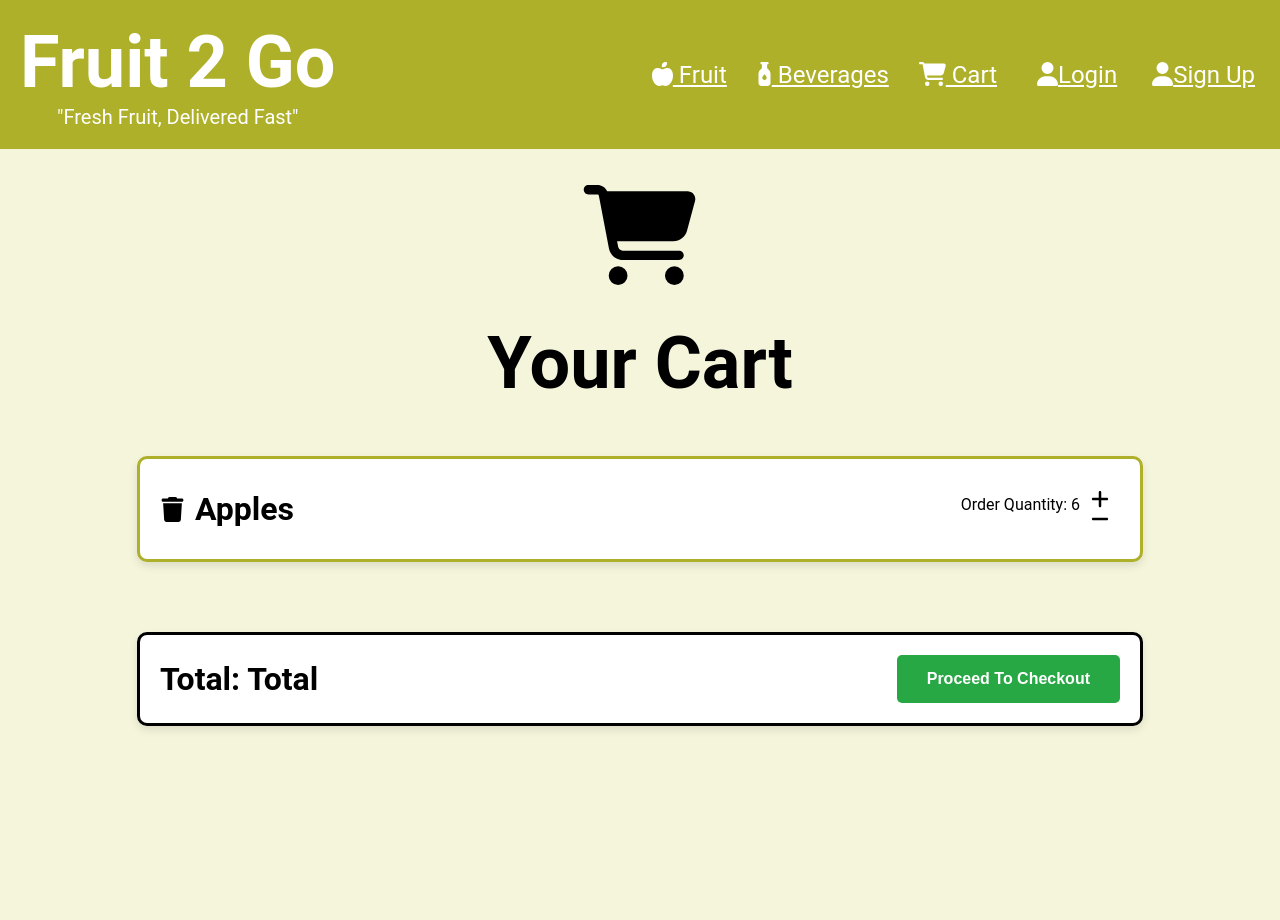
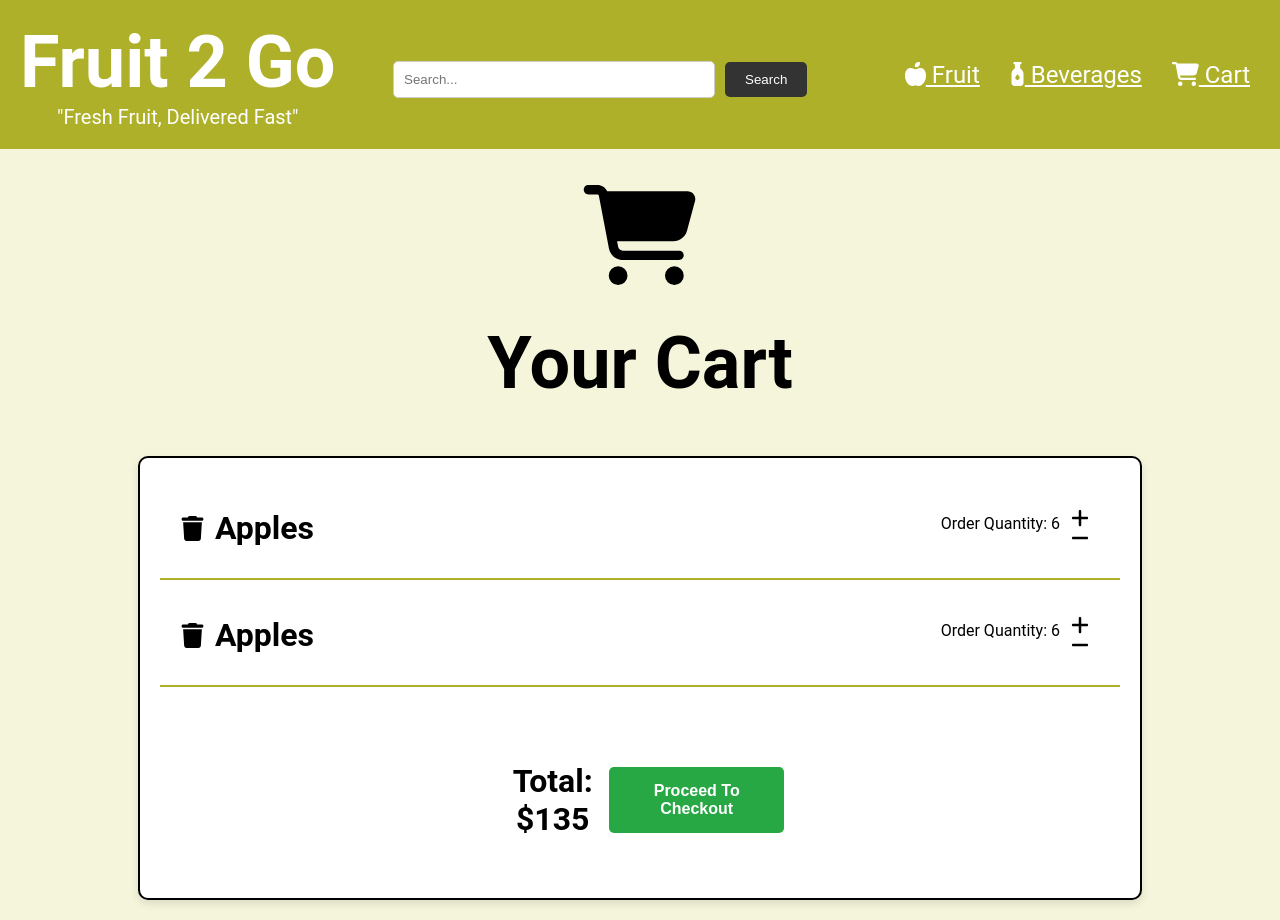
Before and after one commit to LiamGunning07/Fruit_To_Go, a Next.js app in the folder frontend/: page /cart in a window 1280 px wide. Shown: the top 920 px of the page. Before the commit the page ends 800 px from the top, so only its background shows below. Built offline with nearby package versions, Linux system fonts and the light colour scheme.

Commit message:
Add SearchBar + styling / altered styles across page

```diff
--- a/frontend/src/app/cart/page.js
+++ b/frontend/src/app/cart/page.js
@@ -13,7 +13,7 @@ export default function Cart() {
         <FontAwesomeIcon icon={faCartShopping} className={styles.faCartShopping} />
         <h1> Your Cart </h1>
       </div>
-      <div>
+      <div className={styles.cartlist_container}>
         <CartList />
       </div>
     </div>
--- a/frontend/src/app/components/CartList.jsx
+++ b/frontend/src/app/components/CartList.jsx
@@ -5,8 +5,9 @@ export default function CartList() {
   return (
     <div className={styles.container}>
       <CartCard />
+      <CartCard />
       <div className={styles.summary}>
-        <h1> Total: Total </h1>
+        <h1> Total: $135 </h1>
         <button> Proceed To Checkout </button>
       </div>
     </div>
--- a/frontend/src/app/components/Header.jsx
+++ b/frontend/src/app/components/Header.jsx
@@ -1,5 +1,6 @@
 "use client";
 import { useRouter } from 'next/navigation';
+import SearchBar from './SearchBar';
 import styles from '../styles/Header.module.css'
 import { FontAwesomeIcon } from '@fortawesome/react-fontawesome';
 import { faAppleWhole, faBottleDroplet, faCartShopping, faUser } from '@fortawesome/free-solid-svg-icons';
@@ -36,6 +37,9 @@ export default function Header() {
           <h1> Fruit 2 Go</h1>
           <p> "Fresh Fruit, Delivered Fast" </p>
         </div>
+        <div>
+          <SearchBar />
+        </div>
           <ul className={styles.links}>
             <li onClick={handleFruitClick}>
               <FontAwesomeIcon icon={faAppleWhole} />
@@ -46,14 +50,14 @@ export default function Header() {
             <li onClick={handleCartClick}>
               <FontAwesomeIcon icon={faCartShopping}/>
             <u> Cart </u></li>
-            <div className={styles.login}>
+                {/* <div className={styles.login}>
                 <li onClick={handleLoginClick}>
                 <FontAwesomeIcon icon={faUser} />
                 <u>Login</u></li>
                 <li onClick={handleSignUpClick}>
                 <FontAwesomeIcon icon={faUser} />
                 <u>Sign Up</u></li>
-            </div>
+                </div> */}
           </ul>
       </div>
     </div>
--- /dev/null
+++ b/frontend/src/app/components/SearchBar.jsx
@@ -0,0 +1,18 @@
+import styles from "../styles/SearchBar.module.css"
+
+export default function SearchBar() {
+  return (
+    <div className={styles.container}>
+      <input
+        type="text"
+        // value={query}
+        // onChange={handleInputChange}
+        placeholder="Search..."
+        className={styles.searchbar}
+      />
+      <button onClick={() => setResults(mockSearch(query))} className={styles.button}>
+        Search
+      </button>
+    </div>
+  )
+}
--- a/frontend/src/app/styles/Cart.module.css
+++ b/frontend/src/app/styles/Cart.module.css
@@ -21,3 +21,8 @@
   font-size: 72px;
   font-family: Roboto;
 }
+
+.cartlist_container {
+  display: flex;
+  justify-content: center;
+}
--- a/frontend/src/app/styles/CartCard.module.css
+++ b/frontend/src/app/styles/CartCard.module.css
@@ -29,16 +29,14 @@
 }
 
 .container {
-  width: 75%;
+  width: 100%;
   display: flex;
   justify-content: space-between;
   align-items: center;
-  border: 3px solid transparent;
+  border-bottom: 2px solid transparent;
   border-color: #AEB02A;
-  border-radius: 10px;
-  box-shadow: 0 4px 8px rgba(0, 0, 0, 0.1);
+  margin-bottom: 5px;
   padding: 20px;
-  margin: 50px 25px 20px 25px;
   text-align: center;
   transition: transform 0.3s ease, border-color 0.3s ease, box-shadow 0.3s ease;
   background-color: white;
--- a/frontend/src/app/styles/CartList.module.css
+++ b/frontend/src/app/styles/CartList.module.css
@@ -1,12 +1,8 @@
 .summary{
-  width: 75%;
+  width: 30%;
   display: flex;
   justify-content: space-between;
   align-items: center;
-  border: 3px solid transparent;
-  border-color: #000000;
-  border-radius: 10px;
-  box-shadow: 0 4px 8px rgba(0, 0, 0, 0.1);
   padding: 20px;
   margin: 50px 25px 20px 25px;
   text-align: center;
@@ -46,10 +42,21 @@
   box-shadow: inset 0 3px 5px rgba(0, 0, 0, 0.125);
 }
 
-.container{
+.container {
+  width: 75%;
   display: flex;
   flex-direction: column;
   justify-content: center;
   align-items: center;
-  width: 100%;
+  border: 2px solid transparent;
+  border-color: #000000;
+  border-radius: 10px;
+  box-shadow: 0 4px 8px rgba(0, 0, 0, 0.1);
+  padding: 20px;
+  margin: 50px 25px 20px 25px;
+  text-align: center;
+  transition: transform 0.3s ease, border-color 0.3s ease, box-shadow 0.3s ease;
+  background-color: white;
+  font-family: Roboto;
+  color: black;
 }
--- a/frontend/src/app/styles/FruitCarousel.module.css
+++ b/frontend/src/app/styles/FruitCarousel.module.css
@@ -5,13 +5,15 @@
   margin-top: 50px;
   padding: 50px;
   border-top:50px;
-  border-radius: 10px;
+  border: 3px solid;
+  border-radius: 15px;
+  border-color: #AEB02A;
   box-shadow: 0 4px 8px rgba(0, 0, 0, 0.1);
   background-color: white;
 }
 
 .image {
-  width: 100%;
+  width: 90%;
   height: 350px;
   display: block;
   margin-left: auto;
@@ -21,3 +23,8 @@
   box-shadow: 0 4px 8px rgba(0, 0, 0, 0.1);
   transition: transform 0.3s ease, box-shadow 0.3s ease;
 }
+
+.image:hover {
+  transform: scale(0.9); /* Slightly enlarges the image to create a closer effect */
+  box-shadow: 0 10px 10px rgba(0, 0, 0.5, 0.5); /* Increases the shadow for a more dramatic effect */
+}
--- a/frontend/src/app/styles/Header.module.css
+++ b/frontend/src/app/styles/Header.module.css
@@ -23,6 +23,11 @@
  font-family: 'Roboto';
  padding-right: 30px;
  cursor: pointer;
+ transition: transform 0.3s ease;
+}
+
+.links li:hover {
+  transform: scale(1.2);
 }
 
 .title p {
--- /dev/null
+++ b/frontend/src/app/styles/SearchBar.module.css
@@ -0,0 +1,33 @@
+.container {
+  margin: 20px;
+}
+
+.searchbar {
+  width: 300px;
+  padding: 10px;
+  border: 1px solid #ccc;
+  border-radius: 5px;
+  margin-right: 10px;
+  transition: width 0.3s ease;
+}
+
+.searchbar:focus {
+  width: 400px;
+  outline: none;
+  border-color: #666;
+}
+
+.button {
+  padding: 10px 20px;
+  border: none;
+  border-radius: 5px;
+  background-color: #333;
+  color: white;
+  cursor: pointer;
+  margin-top: 10px;
+  transition: background-color 0.3s ease;
+}
+
+.button:hover {
+  background-color: #555;
+}
```
Lines whose indentation alone changed are shown as unchanged.
